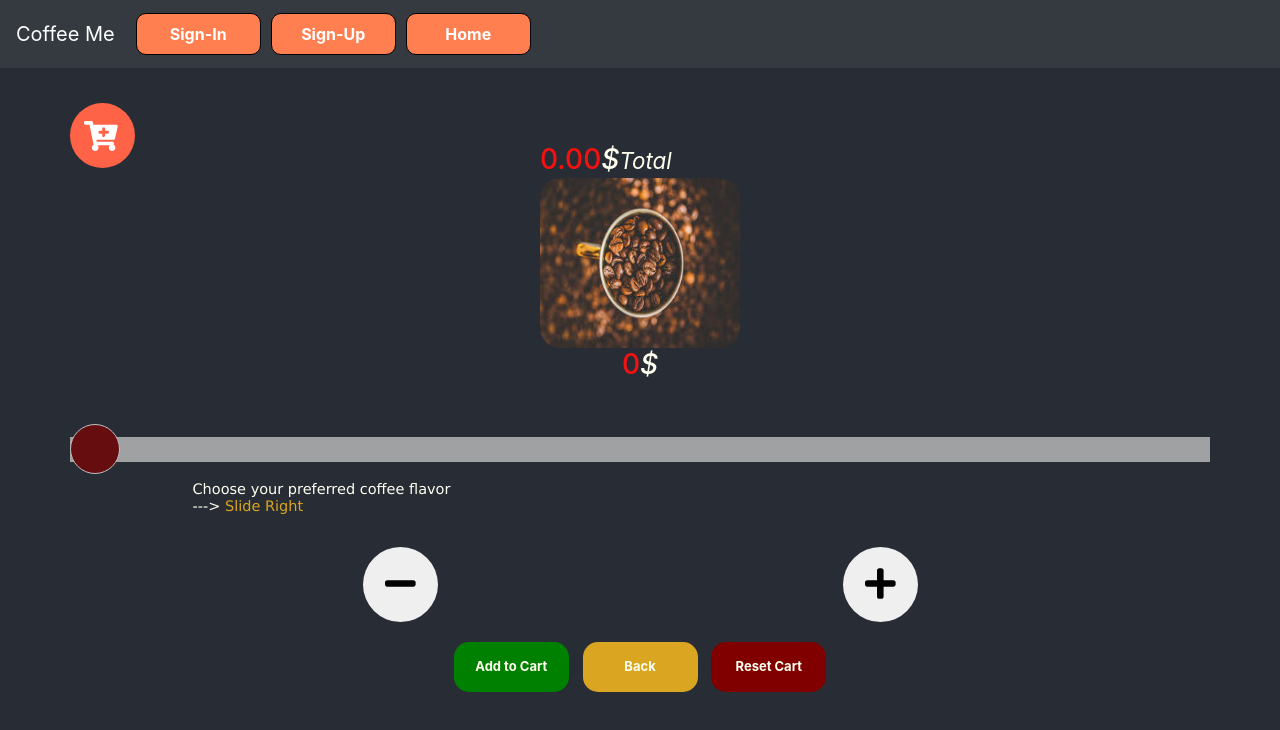
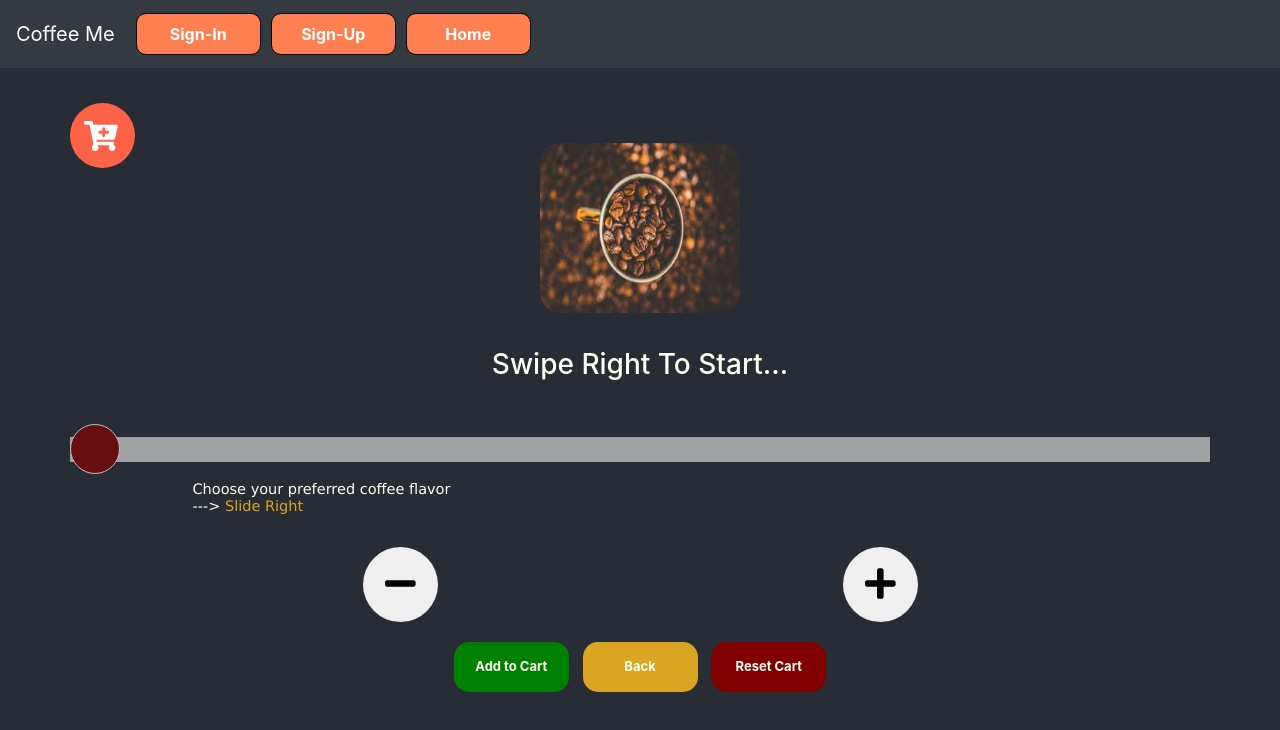
Before and after one commit to Artursadikov/Coffee-Me-reactJs-Firebase-Proj, a React (Create React App) app: page /main in a window 1280 px wide. Shown: the top 730 px of the page. Built offline with nearby package versions, Linux system fonts and the light colour scheme.

Commit message:
ui updates

```diff
--- a/src/components/Main/Main.js
+++ b/src/components/Main/Main.js
@@ -197,13 +197,20 @@ class Main extends Component {
                     <CartBtn itemsInTheCart={this.state.cartArr.length} toCart={this.goToCartComponent} />
                     <div className="imgbox row">
 
-                        <div className="price-content">
-                            <h3 className="price-per-product"> <span className="num-span">{this.state.totalPriceProduct.toFixed(2)}</span><em>$<small>Total</small></em></h3>
-                            {this.state.show && this.state.value >= 10 ? <h3 className="amount"><em>x</em><span className="num-span">{this.state.capsuleAmount - 1}</span></h3> : null}
-                        </div>
+                            {
+                                this.state.show && this.state.value >= 10 ?
+                                <div className="price-content">
+                                <h3 className="price-per-product"> <span className="num-span">{this.state.totalPriceProduct.toFixed(2)}</span><em>$<small>Total</small></em></h3>
+                                <h3 className="amount"><em>x</em><span className="num-span">{this.state.capsuleAmount - 1}</span></h3>
+                                </div>: null
+                            }
+
                         <img className="capsule-img" alt="capsule" src={this.state.capsula} />
                     </div>
-                    <h3 className="price"><span className="tot-price-span">{this.state.capsulaName}</span> <span className="num-span">{this.state.price}</span><em>$</em></h3>
+                    {this.state.price > 0 ?
+                        <h3 className="price"><span className="tot-price-span">{this.state.capsulaName}</span> <span className="num-span">{this.state.price}</span><em>$</em></h3>
+                        : <h3 className="price">Swipe Right To Start...</h3>
+                    }
                     <div className="coffeestrength row">
                         <input onChange={this.handleChangeRange} value={this.state.value} type="range" className="slider" min="0" max="50" step="10" />
                     </div>
```
